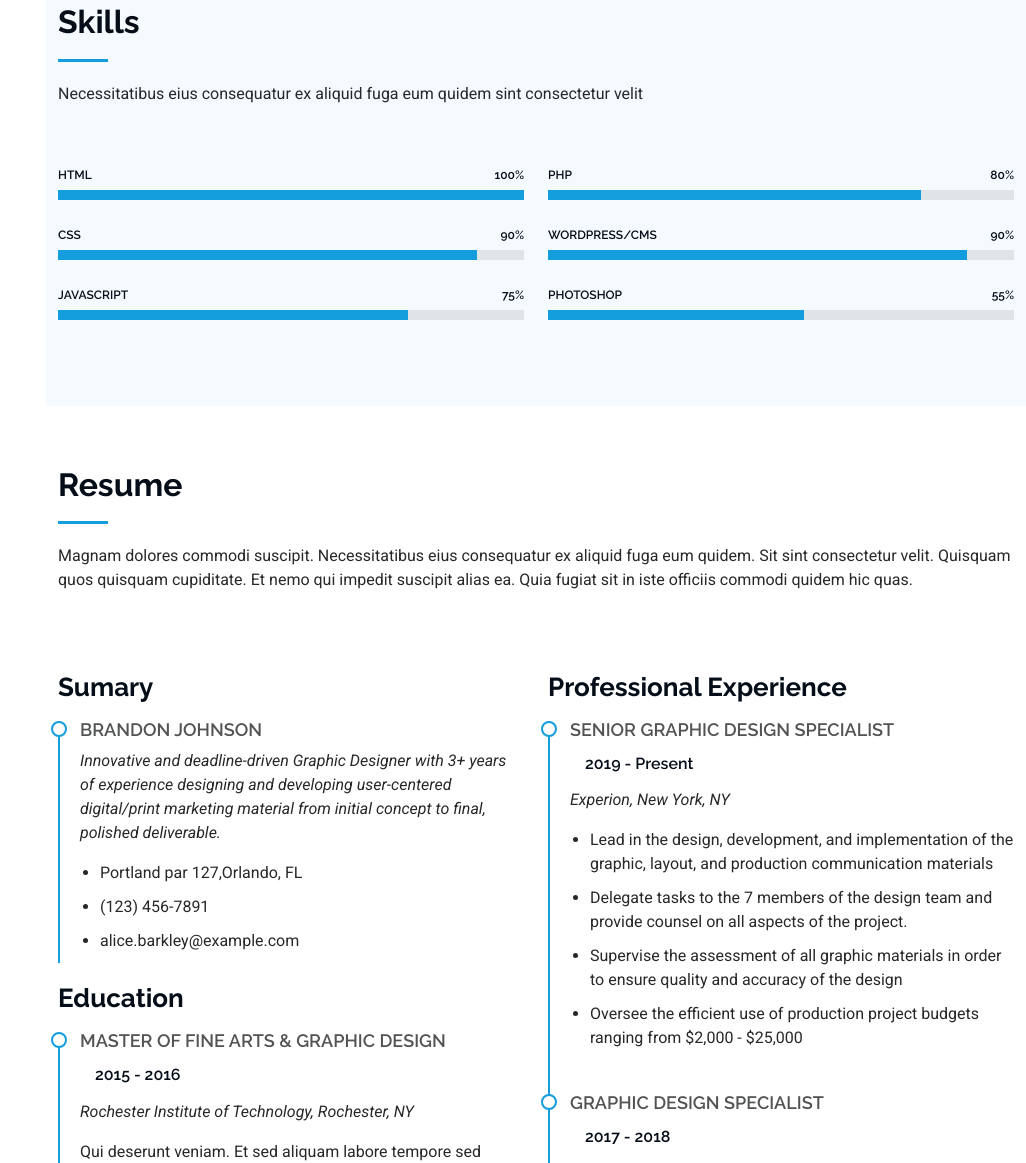
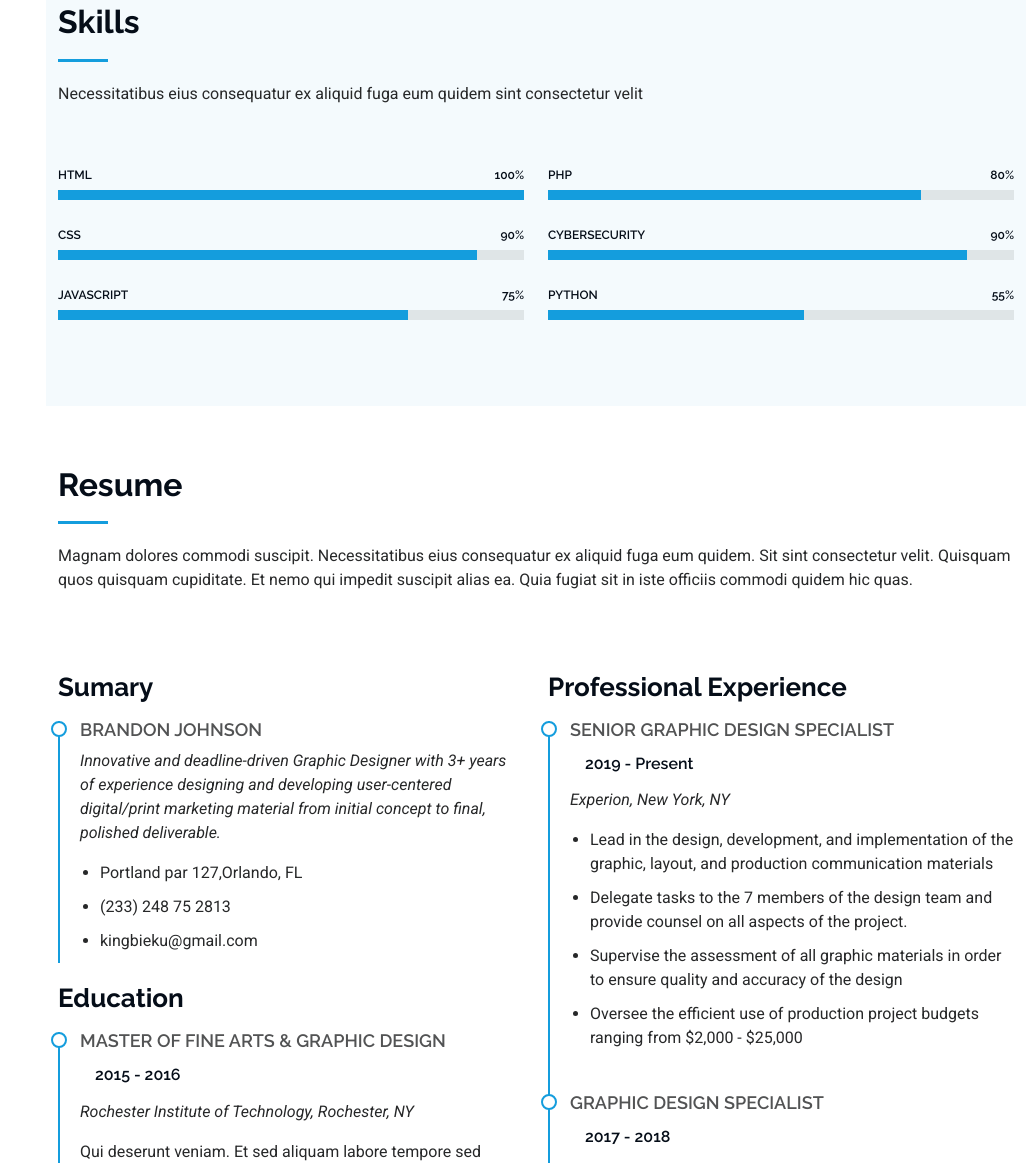
Before and after one commit to kingbieku/Personal-Portfolio, a plain HTML site: page index.html in a window 1280 px wide. Shown: the part 1935-3098 px from the top of the page, without its empty margins (254-1280 px from the left). Drawn offline with Linux system fonts and the light colour scheme.

Commit message:
index.html

```diff
--- a/index.html
+++ b/index.html
@@ -262,7 +262,7 @@
             </div><!-- End Skills Item -->
 
             <div class="progress">
-              <span class="skill"><span>WordPress/CMS</span> <i class="val">90%</i></span>
+              <span class="skill"><span>CyberSecurity</span> <i class="val">90%</i></span>
               <div class="progress-bar-wrap">
                 <div class="progress-bar" role="progressbar" aria-valuenow="90" aria-valuemin="0" aria-valuemax="100">
                 </div>
@@ -270,7 +270,7 @@
             </div><!-- End Skills Item -->
 
             <div class="progress">
-              <span class="skill"><span>Photoshop</span> <i class="val">55%</i></span>
+              <span class="skill"><span>Python</span> <i class="val">55%</i></span>
               <div class="progress-bar-wrap">
                 <div class="progress-bar" role="progressbar" aria-valuenow="55" aria-valuemin="0" aria-valuemax="100">
                 </div>
@@ -310,8 +310,8 @@
                   deliverable.</em></p>
               <ul>
                 <li>Portland par 127,Orlando, FL</li>
-                <li>(123) 456-7891</li>
-                <li>alice.barkley@example.com</li>
+                <li>(233) 248 75 2813</li>
+                <li>kingbieku@gmail.com</li>
               </ul>
             </div><!-- Edn Resume Item -->
 
```
